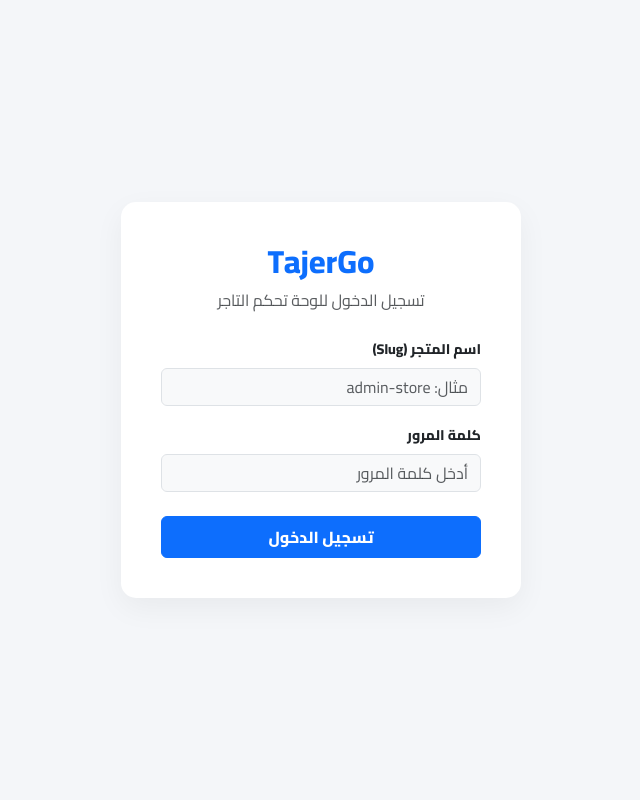
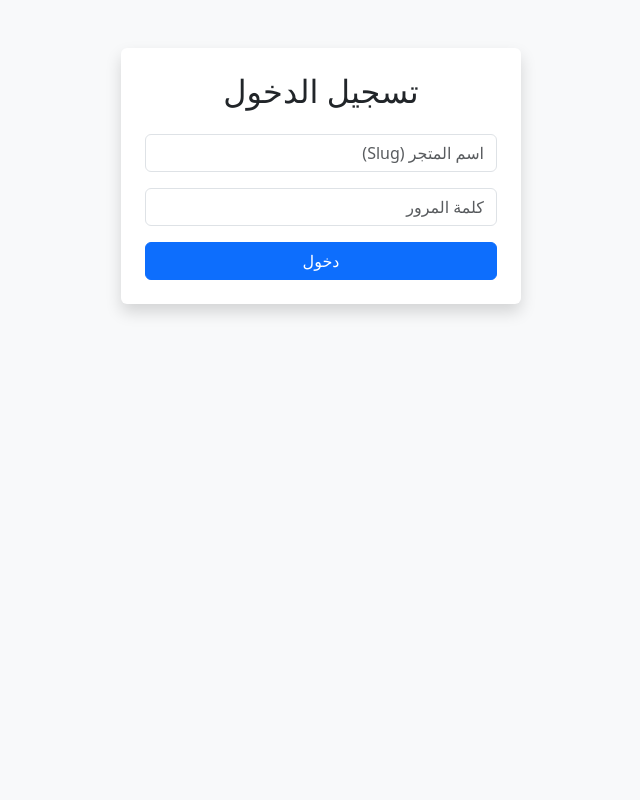
Before and after one commit to waseemha770-bit/saas-store-products, a Flask app: page /login in a window 1280 px wide. Shown: the whole page, without its empty margins (319-959 px from the left). Run offline with Flask 3, Linux system fonts and the light colour scheme.

Commit message:
Fix structure: Recreate templates folder correctly

```diff
--- a/templates/login.html
+++ b/templates/login.html
@@ -2,55 +2,15 @@
 <html lang="ar" dir="rtl">
 <head>
     <meta charset="UTF-8">
-    <meta name="viewport" content="width=device-width, initial-scale=1.0">
     <title>تسجيل الدخول - TajerGo</title>
-    <link href="https://fonts.googleapis.com/css2?family=Cairo:wght@400;600;800&display=swap" rel="stylesheet">
     <link rel="stylesheet" href="https://cdn.jsdelivr.net/npm/bootstrap@5.3.0/dist/css/bootstrap.rtl.min.css">
-    <style>
-        body {
-            font-family: 'Cairo', sans-serif;
-            background-color: #f4f6f9;
-            height: 100vh;
-            display: flex;
-            align-items: center;
-            justify-content: center;
-        }
-        .login-card {
-            background: white;
-            padding: 40px;
-            border-radius: 15px;
-            box-shadow: 0 10px 30px rgba(0,0,0,0.05);
-            width: 100%;
-            max-width: 400px;
-        }
-    </style>
 </head>
-<body>
-    <div class="login-card">
-        <div class="text-center mb-4">
-            <h2 class="fw-bold text-primary">TajerGo <i class="fa-solid fa-bolt text-warning"></i></h2>
-            <p class="text-muted">تسجيل الدخول للوحة تحكم التاجر</p>
-        </div>
-
-        {% with messages = get_flashed_messages(with_categories=true) %}
-          {% if messages %}
-            {% for category, message in messages %}
-              <div class="alert alert-{{ category }} text-center fw-bold">{{ message }}</div>
-            {% endfor %}
-          {% endif %}
-        {% endwith %}
-
-        <form method="POST">
-            <div class="mb-3">
-                <label class="form-label fw-bold small">اسم المتجر (Slug)</label>
-                <input type="text" name="slug" class="form-control bg-light" placeholder="مثال: admin-store" required>
-            </div>
-            <div class="mb-4">
-                <label class="form-label fw-bold small">كلمة المرور</label>
-                <input type="password" name="pass" class="form-control bg-light" placeholder="أدخل كلمة المرور" required>
-            </div>
-            <button type="submit" class="btn btn-primary w-100 fw-bold py-2">تسجيل الدخول</button>
-        </form>
-    </div>
+<body class="bg-light">
+    <form method="POST" class="container mt-5 p-4 bg-white shadow rounded" style="max-width:400px;">
+        <h2 class="text-center mb-4">تسجيل الدخول</h2>
+        <input name="slug" class="form-control mb-3" placeholder="اسم المتجر (Slug)" required>
+        <input name="pass" type="password" class="form-control mb-3" placeholder="كلمة المرور" required>
+        <button class="btn btn-primary w-100">دخول</button>
+    </form>
 </body>
 </html>
```
Also changed, not shown: templates/dashboard.html (added, +28 -0 lines).
